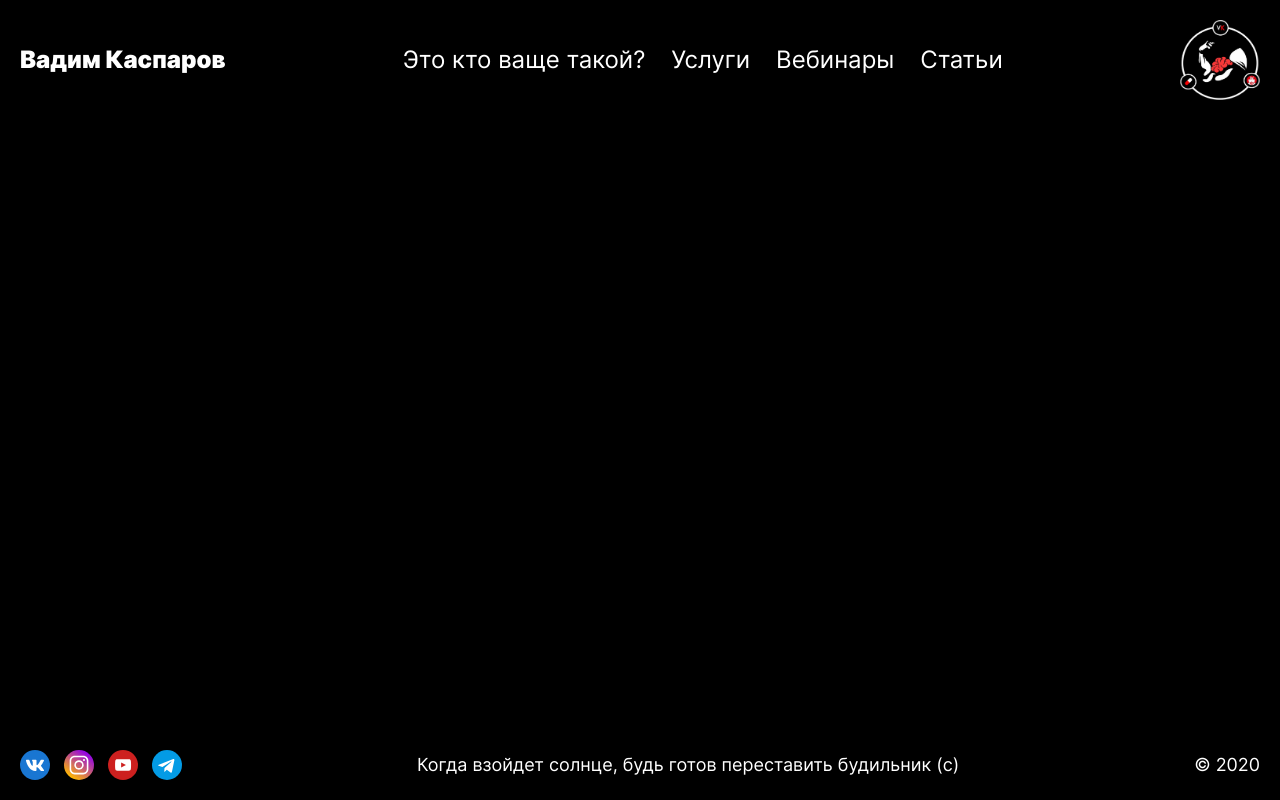
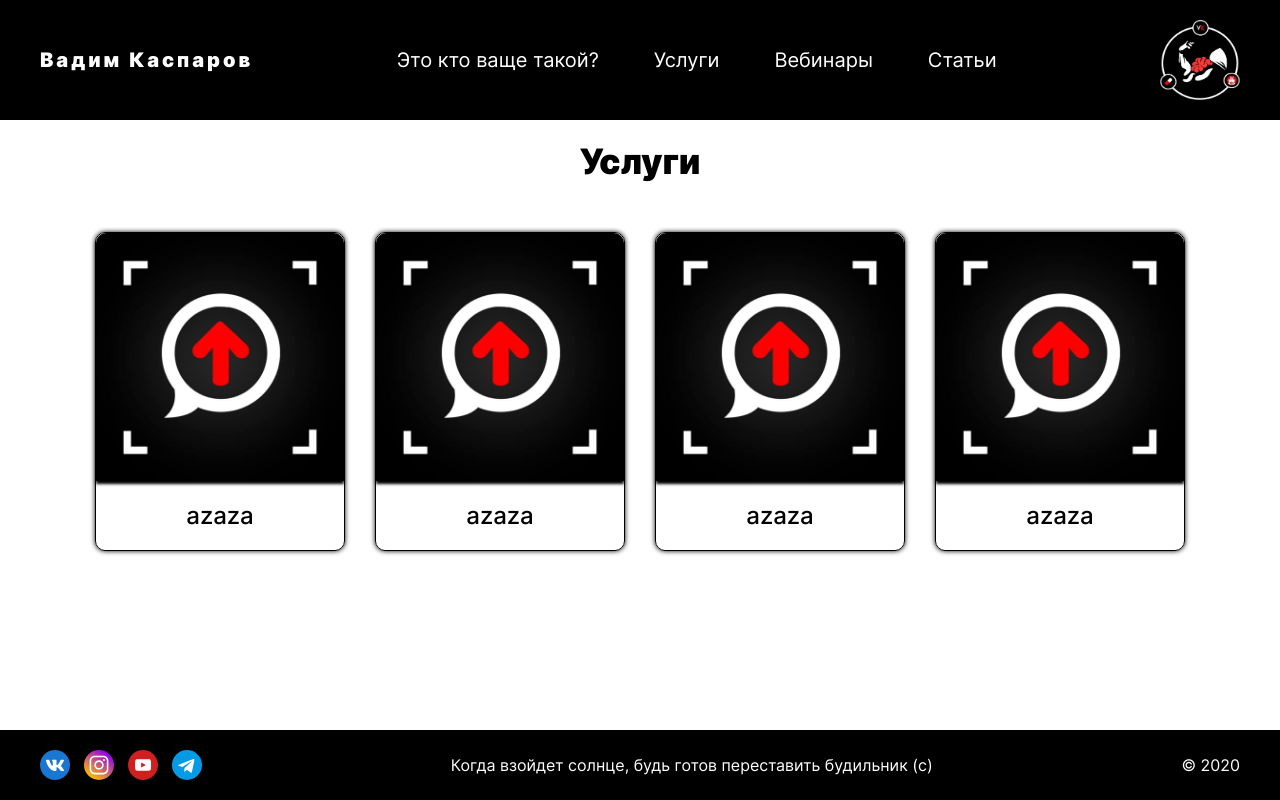
Before and after one commit to thedoft/kasparov-vue, a Vue app: page /services in a window 1280 px wide. Built offline with nearby package versions, Linux system fonts and the light colour scheme.

Commit message:
feat: about page styles; Section, SectionList & Card components

```diff
--- a/src/components/AboutPage.vue
+++ b/src/components/AboutPage.vue
@@ -1,6 +1,11 @@
 <template>
-  <Section>
-    <div></div>
+  <Section title="Что это за лысая голова и что интересного она может мне рассказать?">
+    <div class="two-columns">
+      <div class="two-columns__description">
+        <p>Lorem ipsum dolor sit amet consectetur adipisicing elit. Laborum tempore cupiditate magni molestias eius. Minus neque sunt, iusto nemo ratione, iure blanditiis ipsa itaque consectetur veniam sequi. Dolores, unde eos!</p>
+      </div>
+      <img src="../assets/vadim-2.jpg" alt="#" class="two-columns__image">
+    </div>
   </Section>
 </template>
 
@@ -16,5 +21,26 @@ export default {
 </script>
 
 <style>
+.two-columns {
+  display: flex;
+  justify-content: space-between;
+  width: 100%;
+  max-width: 1280px;
+  padding: 0 140px;
+  height: calc(100% - 130px);
+  box-sizing: border-box;
+}
 
+.two-columns__description {
+  min-width: 400px;
+  max-width: 700px;
+  margin: 0 100px 0 0;
+}
+
+.two-columns__image {
+  height: 100%;
+  object-fit: contain;
+  object-position: center;
+  box-shadow: black 0 0 10px;
+}
 </style>
--- a/src/components/ArticlesPage.vue
+++ b/src/components/ArticlesPage.vue
@@ -1,10 +1,17 @@
 <template>
-  <h2>Articles</h2>
+  <Section title="Статьи">
+    <SectionList />
+  </Section>
 </template>
 
 <script>
+import Section from './Section';
+
 export default {
-  name: 'ArticlesPage'
+  name: 'ArticlesPage',
+  components: {
+    Section
+  }
 }
 </script>
 
--- /dev/null
+++ b/src/components/Card.vue
@@ -0,0 +1,43 @@
+<template>
+  <li class="card">
+    <img :src="image" :alt="title" class="card__image">
+    <h2 class="card__title">{{ title }}</h2>
+  </li>
+</template>
+
+<script>
+export default {
+  name: 'Card',
+  props: ['image', 'title']
+}
+</script>
+
+<style>
+.card {
+  width: 100%;
+  display: flex;
+  flex-direction: column;
+  align-items: center;
+  border: 1px solid #000;
+  border-radius: 10px;
+  box-shadow: #000 0 0 5px;
+  margin: 0;
+  padding: 0 0 20px;
+  box-sizing: border-box;
+}
+
+.card__image {
+  width: 100%;
+  margin: 0 0 20px;
+  border-radius: 10px 10px 0 0;
+  box-shadow: #000 0 3px 3px;
+}
+
+.card__title {
+  margin: 0;
+  font-weight: 500;
+  font-size: 24px;
+  line-height: 29px;
+  text-align: center;
+}
+</style>
--- a/src/components/Footer.vue
+++ b/src/components/Footer.vue
@@ -1,6 +1,6 @@
 <template>
   <footer class="footer">
-    <ul class="social-list">
+    <ul class="footer__list">
       <SocialListItem
         v-for="item in items"
         :key="item.id"
@@ -15,7 +15,7 @@
 </template>
 
 <script>
-import { socialList } from '../data/data.js';
+import { socialList } from '../data/data';
 import SocialListItem from './SocialListItem';
 
 export default {
@@ -33,7 +33,7 @@ export default {
 
 <style>
 .footer {
-  padding: 20px;
+  padding: 20px 40px;
   width: 100%;
   max-width: 1280px;
   box-sizing: border-box;
@@ -42,15 +42,7 @@ export default {
   justify-content: space-between;
 }
 
-.footer__text {
-  font-size: 18px;
-  line-height: 20px;
-  color: #fff;
-  margin: 0;
-  text-align: left;
-}
-
-.social-list {
+.footer__list {
   list-style: none;
   margin: 0;
   padding: 0;
@@ -58,4 +50,12 @@ export default {
   justify-content: space-between;
   width: 162px;
 }
+
+.footer__text {
+  font-size: 16px;
+  line-height: 20px;
+  color: #fff;
+  margin: 0;
+  text-align: left;
+}
 </style>
--- a/src/components/Header.vue
+++ b/src/components/Header.vue
@@ -23,7 +23,7 @@ export default {
 
 <style>
 .header {
-  padding: 20px;
+  padding: 20px 40px;
   width: 100%;
   max-width: 1280px;
   box-sizing: border-box;
@@ -34,8 +34,9 @@ export default {
 
 .header__title {
   margin: 0 20px 0 0;
-  font-size: 24px;
+  font-size: 20px;
   line-height: 1.2;
+  letter-spacing: 3px;
 }
 
 .header__link {
--- a/src/components/HeaderMenu.vue
+++ b/src/components/HeaderMenu.vue
@@ -27,7 +27,7 @@ export default {
 .menu__list {
   width: 600px;
   list-style: none;
-  margin: 0 20px 0 0;
+  margin: 0 40px 0 0;
   padding: 0;
   display: flex;
   justify-content: space-between;
@@ -35,7 +35,7 @@ export default {
 
 .menu__link {
   color: #fff;
-  font-size: 24px;
+  font-size: 20px;
   line-height: 1.2;
   text-decoration: none;
 }
--- a/src/components/Section.vue
+++ b/src/components/Section.vue
@@ -1,13 +1,14 @@
 <template>
   <section class="section">
-    <h2 class="section__title">V K</h2>
+    <h2 class="section__title">{{ title }}</h2>
     <slot></slot>
   </section>
 </template>
 
 <script>
 export default {
-  name: 'section-component'
+  name: 'Section',
+  props: ['title']
 }
 </script>
 
@@ -15,9 +16,17 @@ export default {
 .section {
   height: 100%;
   background-color: #fff;
+  box-sizing: border-box;
+  padding: 20px;
+  display: flex;
+  flex-direction: column;
+  align-items: center;
 }
 
 .section__title {
-  margin: 0;
+  margin: 0 0 50px 0;
+  font-size: 35px;
+  line-height: 1.2;
+  max-width: 800px;
 }
 </style>
--- /dev/null
+++ b/src/components/SectionList.vue
@@ -0,0 +1,36 @@
+<template>
+  <ul class="section-list">
+    <Card
+      v-for="item in items"
+      :key="item.id"
+      :image="item.image"
+      :title="item.title"
+    />
+  </ul>
+</template>
+
+<script>
+import Card from './Card';
+
+export default {
+  name: 'SectionList',
+  components: {
+    Card
+  },
+  props: ['items']
+}
+</script>
+
+<style>
+.section-list {
+  width: 100%;
+  max-width: 1280px;
+  list-style: none;
+  margin: 0;
+  padding: 0;
+  display: grid;
+  grid-template-columns: repeat(auto-fit, 250px);
+  gap: 30px;
+  justify-content: center;
+}
+</style>
--- a/src/components/ServicesPage.vue
+++ b/src/components/ServicesPage.vue
@@ -1,10 +1,27 @@
 <template>
-  <h2>Services</h2>
+  <Section title="Услуги">
+    <SectionList :items="servicesList">
+      <slot></slot>
+    </SectionList>
+  </Section>
 </template>
 
 <script>
+import Section from './Section';
+import SectionList from './SectionList';
+import { servicesList } from '../data/data';
+
 export default {
-  name: 'ServicesPage'
+  name: 'ServicesPage',
+  components: {
+    Section,
+    SectionList
+  },
+  data() {
+    return {
+      servicesList
+    }
+  }
 }
 </script>
 
--- a/src/components/WebinarsPage.vue
+++ b/src/components/WebinarsPage.vue
@@ -1,10 +1,17 @@
 <template>
-  <h2>Webinars</h2>
+  <Section title="Вебинары">
+    <SectionList />
+  </Section>
 </template>
 
 <script>
+import Section from './Section';
+
 export default {
-  name: 'WebinarsPage'
+  name: 'WebinarsPage',
+  components: {
+    Section
+  }
 }
 </script>
 
--- a/src/data/data.js
+++ b/src/data/data.js
@@ -20,3 +20,22 @@ export const socialList = [
     text: 'Телеграм'
   }
 ]
+
+export const servicesList = [
+  {
+    image: './images/Консультация.jpg',
+    title: 'azaza'
+  },
+  {
+    image: './images/Консультация.jpg',
+    title: 'azaza'
+  },
+  {
+    image: './images/Консультация.jpg',
+    title: 'azaza'
+  },
+  {
+    image: './images/Консультация.jpg',
+    title: 'azaza'
+  }
+]
```
Also changed, not shown: src/assets/vadim-2.jpg (added).
